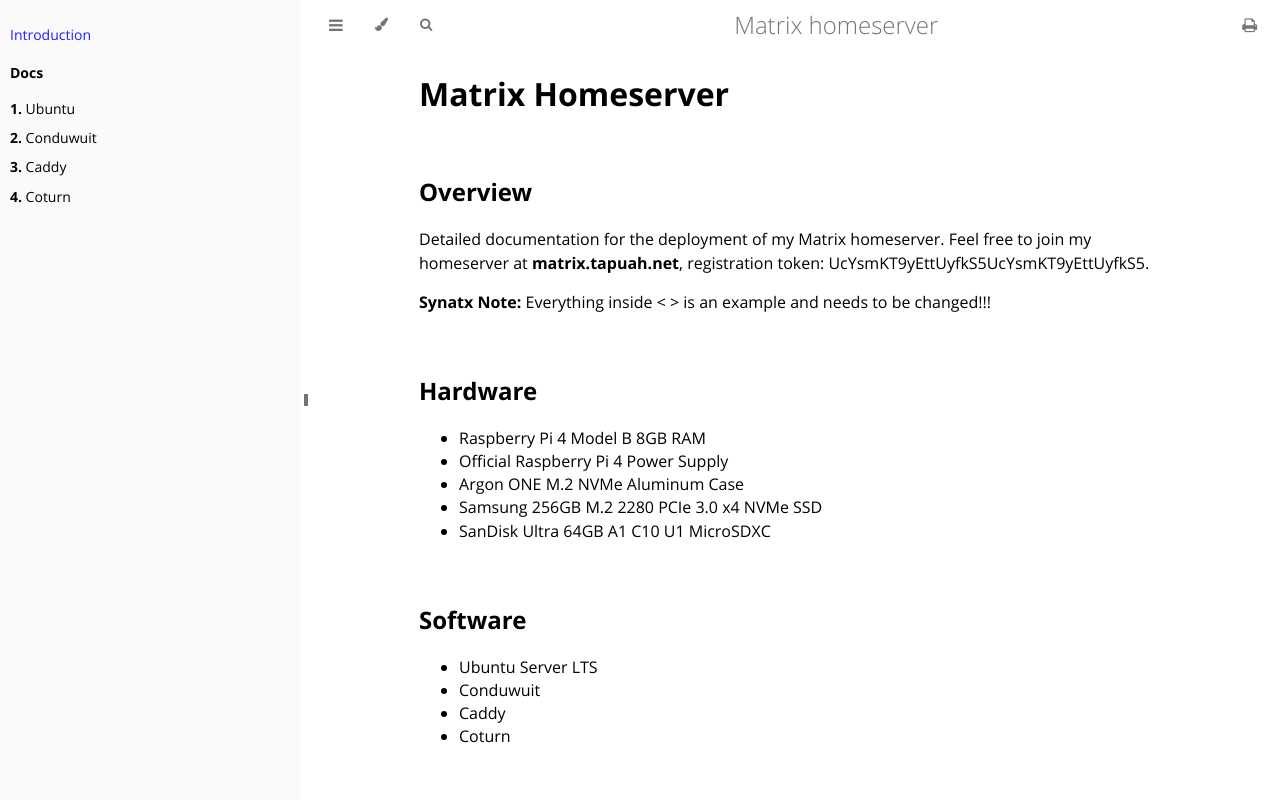
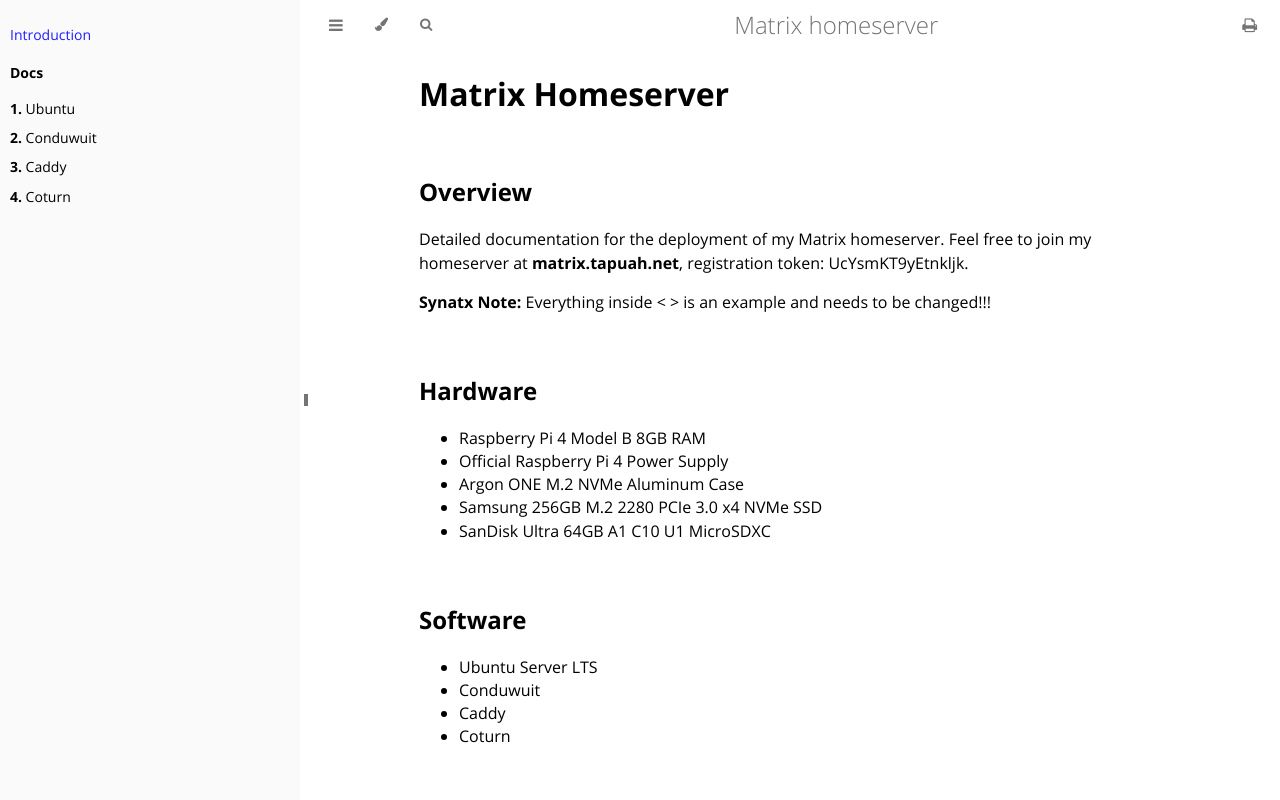
Before and after one commit to tapuaharel/matrix-homeserver-project, a plain HTML site: page index.html in a window 1280 px wide. Shown: the top 800 px of the page. Drawn offline with Linux system fonts and the light colour scheme.

Commit message:
Update index.html

```diff
--- a/index.html
+++ b/index.html
@@ -176,7 +176,7 @@
                         <h1 id="matrix-homeserver"><a class="header" href="#matrix-homeserver">Matrix Homeserver</a></h1>
 <h2 id="overview"><a class="header" href="#overview">Overview</a></h2>
 <p>Detailed documentation for the deployment of my Matrix homeserver.
-Feel free to join my homeserver at <strong>matrix.tapuah.net</strong>, registration token: UcYsmKT9yEttUyfkS5UcYsmKT9yEttUyfkS5.</p>
+Feel free to join my homeserver at <strong>matrix.tapuah.net</strong>, registration token: UcYsmKT9yEtnkljk.</p>
 <p><strong>Synatx Note:</strong> Everything inside &lt; &gt; is an example and needs to be changed!!!</p>
 <h2 id="hardware"><a class="header" href="#hardware">Hardware</a></h2>
 <ul>
```
